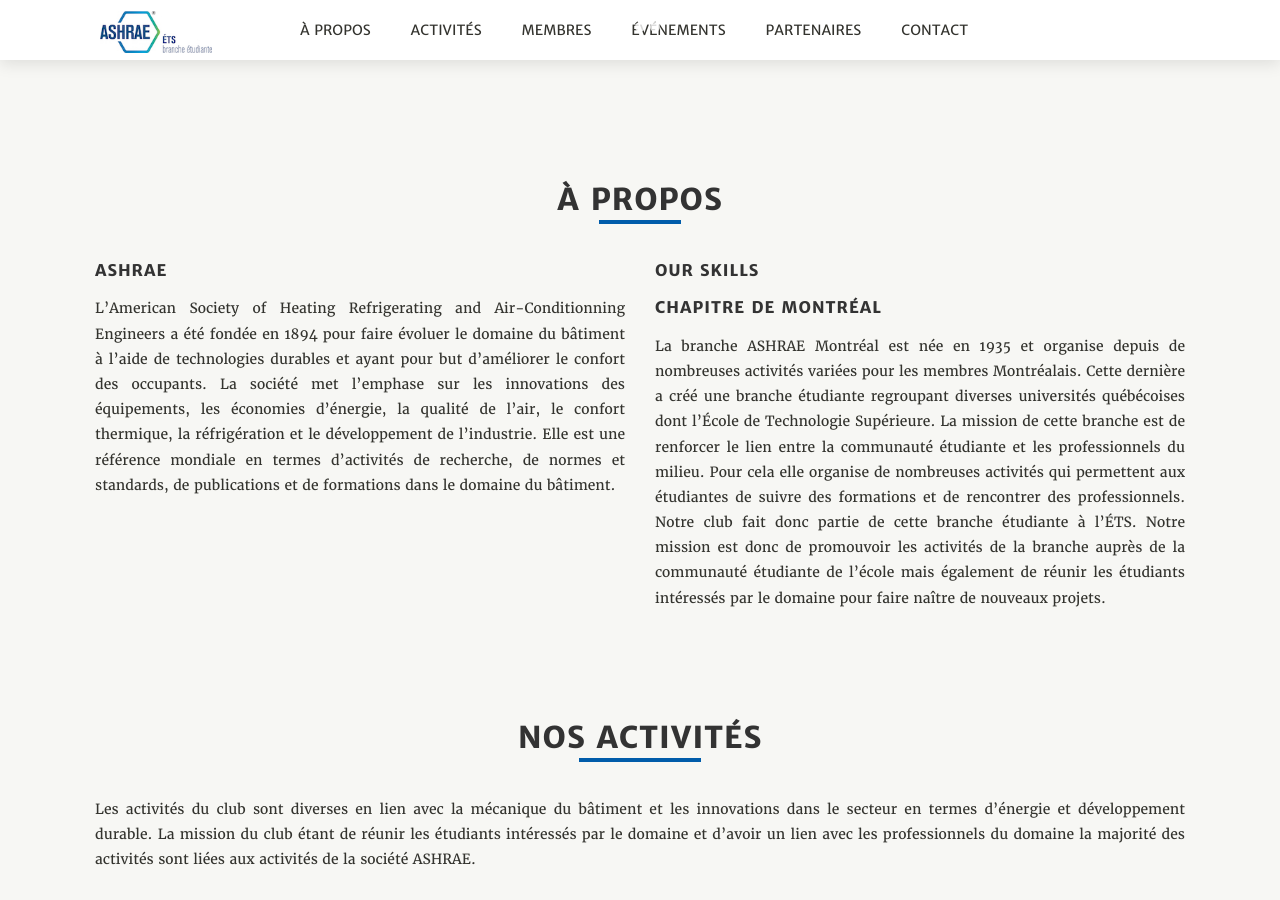
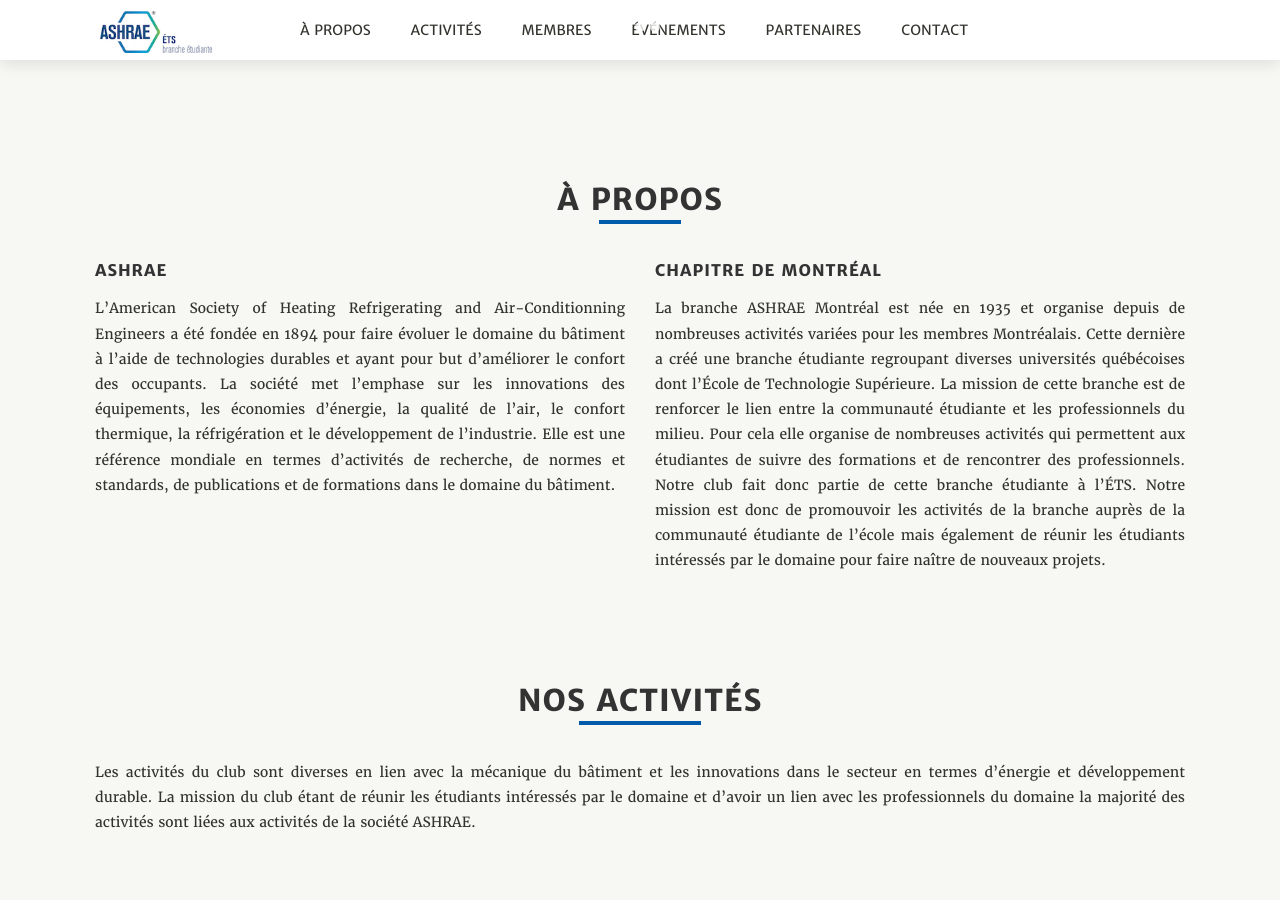
Before and after one commit to ashrae-ets/ashrae-ets.github.io, a Jekyll site: the page built from index.html, in a window 1280 px wide and 900 px high, scrolled down 692 px. Built offline with Jekyll 4.4.1, drawn with Linux system fonts in a browser that asks for light colours.

Commit message:
Update index.html

```diff
--- a/index.html
+++ b/index.html
@@ -190,7 +190,6 @@
       <p id="justify">L’American Society of Heating Refrigerating and Air-Conditionning Engineers a été fondée en 1894 pour faire évoluer le domaine du bâtiment à l’aide de technologies durables et ayant pour but d’améliorer le confort des occupants. La société met l’emphase sur les innovations des équipements, les économies d’énergie, la qualité de l’air, le confort thermique, la réfrigération et le développement de l’industrie. Elle est une référence mondiale en termes d’activités de recherche, de normes et standards, de publications et de formations dans le domaine du bâtiment.</p>
     </div>
     <div class='medium-6 columns'>
-      <h3>Our skills</h3>
       <h3>Chapitre de Montréal</h3>
       <p id="justify">La branche ASHRAE Montréal est née en 1935 et organise depuis de nombreuses activités variées pour les membres Montréalais. Cette dernière a créé une branche étudiante regroupant diverses universités québécoises dont l’École de Technologie Supérieure. La mission de cette branche est de renforcer le lien entre la communauté étudiante et les professionnels du milieu. Pour cela elle organise de nombreuses activités qui permettent aux étudiantes de suivre des formations et de rencontrer des professionnels. Notre club fait donc partie de cette branche étudiante à l’ÉTS. Notre mission est donc de promouvoir les activités de la branche auprès de la communauté étudiante de l’école mais également de réunir les étudiants intéressés par le domaine pour faire naître de nouveaux projets. </p>
     </div>
```
